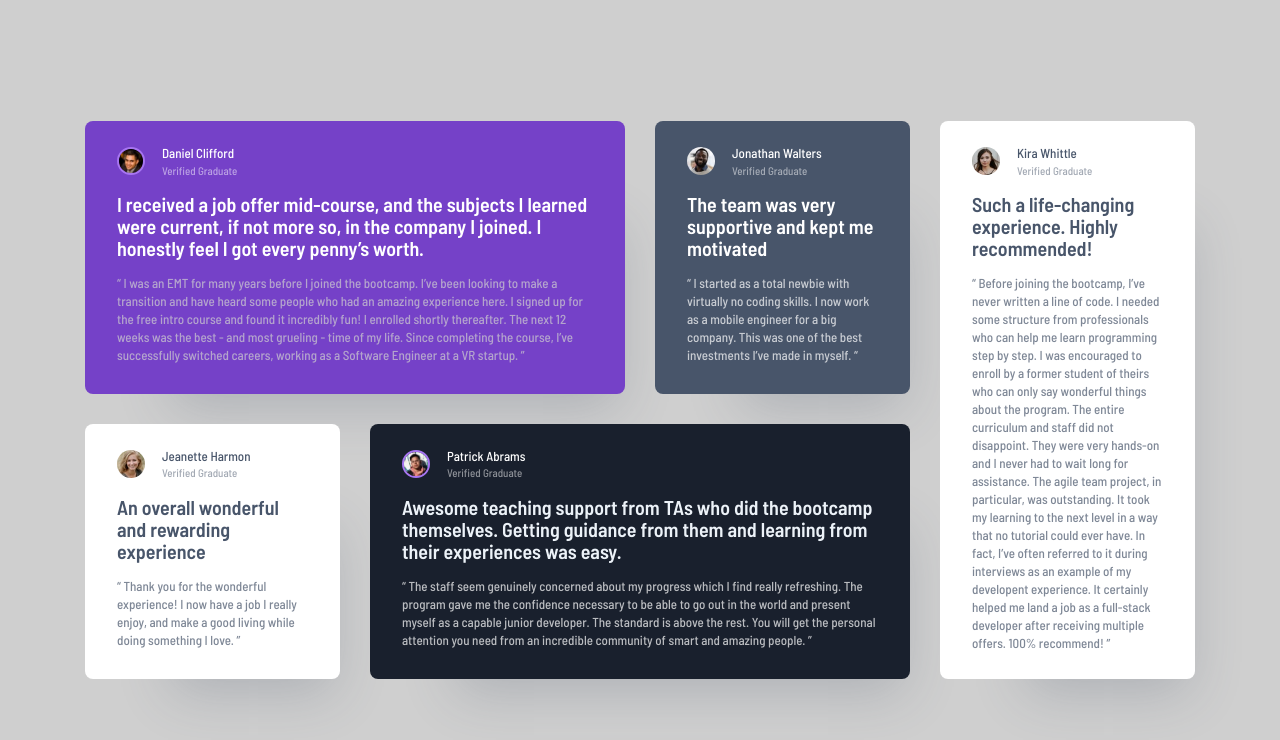
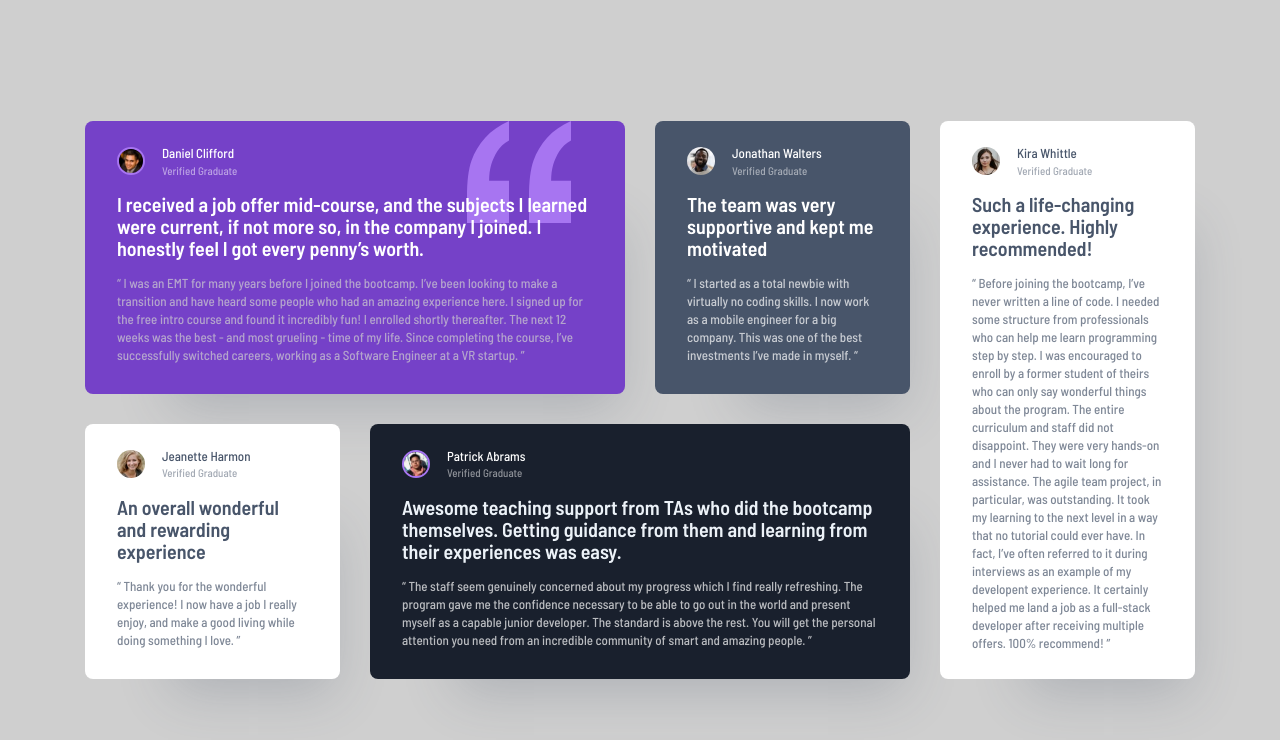
Before and after one commit to schindlerdumagat/testimonials-grid-section, a plain HTML site: page index.html in a window 1280 px wide. Drawn offline with nearby package versions, Linux system fonts and the light colour scheme; files that its build step writes are made by us from their sources.

Commit message:
Revert "Fix quotation image importing"
This reverts commit 57b747338c5aec9d9ea1b650cb2fcb30ba62bfb9.

```diff
--- a/styles/sass/style.scss
+++ b/styles/sass/style.scss
@@ -93,7 +93,7 @@ h1, h2, h3 {
     }
 
     &:first-child::before {
-        content: url("images/bg-pattern-quotation.svg");
+        content: url("/images/bg-pattern-quotation.svg");
         position: absolute;
         top: 0;
         right: 10%;
```
